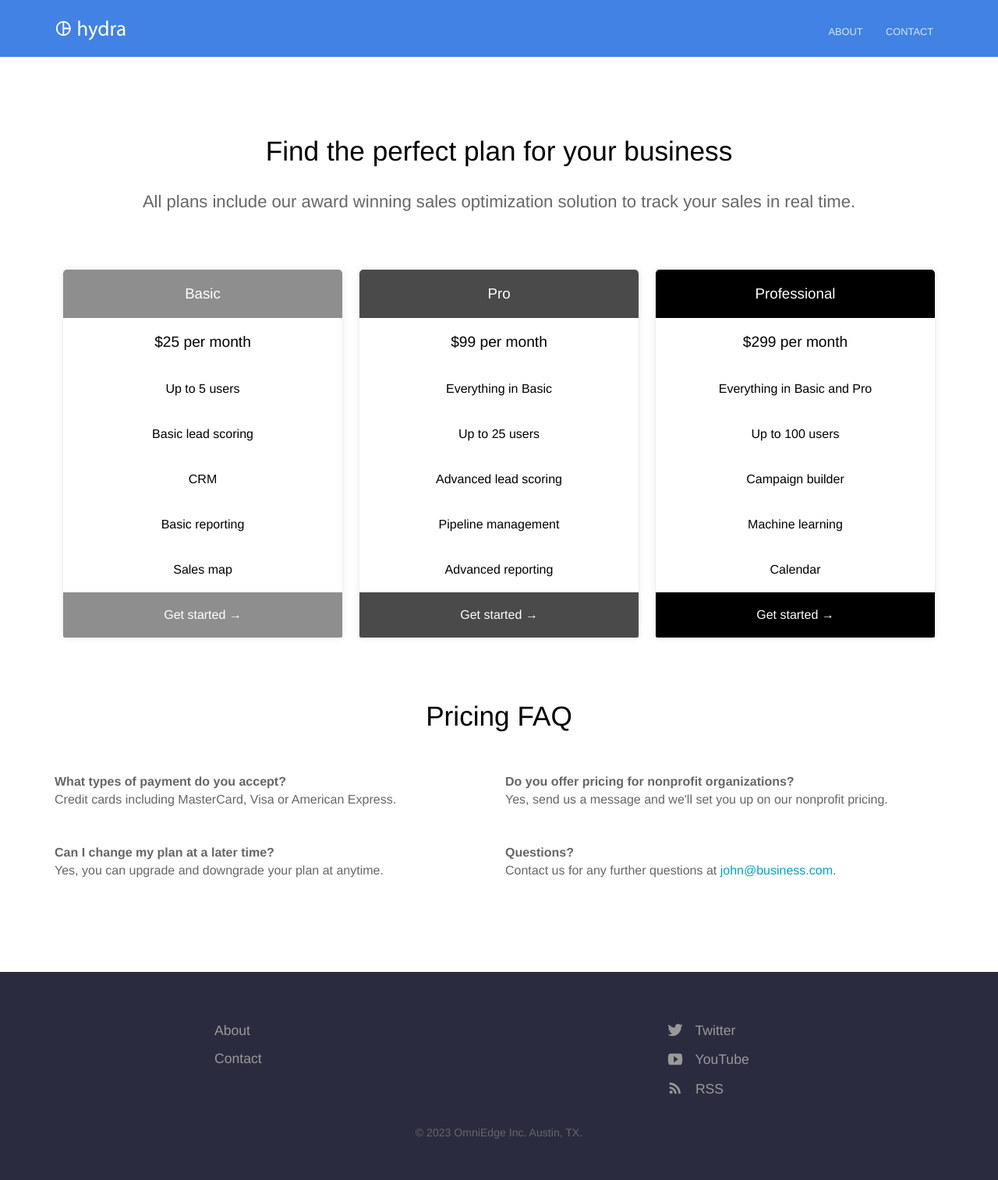
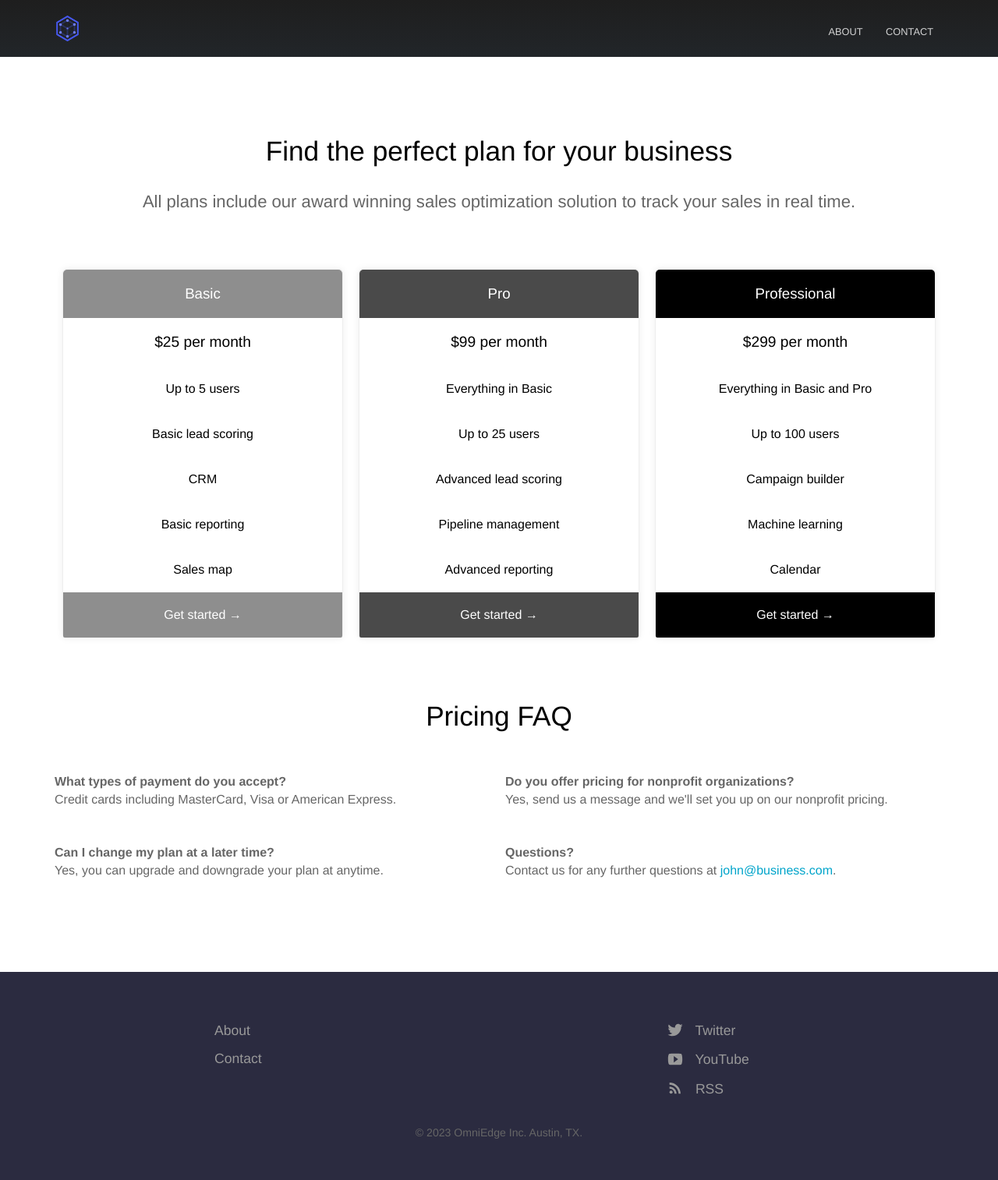
Before and after one commit to omniedgeio/omniedgeio.github.io, a Jekyll site: the page built from pricing.html, in a window 1280 px wide. Shown: the whole page at 78% size. Built offline with Jekyll 4.4.1, drawn with Linux system fonts in a browser that asks for light colours.

Commit message:
update logo

```diff
--- a/_config.yml
+++ b/_config.yml
@@ -9,7 +9,7 @@ google_maps_javascript_api_key:
 disqus_shortname:
 
 # Values for the jekyll-seo-tag gem (https://github.com/jekyll/jekyll-seo-tag)
-logo: /siteicon.png
+logo: images/logo.png
 description: Make tech to product
 author:
   name:
--- a/_layouts/default.html
+++ b/_layouts/default.html
@@ -23,7 +23,7 @@
 	<body>
 		<header>
 			<div class="container">
-				<div class="company-name"><a href="{{ site.baseurl }}/"><img src="{{ site.baseurl }}/images/logo.svg" alt="Hydra Logo" width="95" height="33" /></a></div>
+				<div class="company-name"><a href="{{ site.baseurl }}/"><img src="{{ site.baseurl }}/images/logo.png" alt="OmniEdgeLogo" width="95" height="33" /></a></div>
 				{% include navigation.html %}
 			</div>
 		</header>
--- a/_sass/variables.scss
+++ b/_sass/variables.scss
@@ -1,5 +1,5 @@
-$brand-color: #4182e4;
-$secondary-brand-color: #4182e4;
+$brand-color: #1E1E1E;
+$secondary-brand-color: #69b4ff;
 $middle-gradient-color: mix($brand-color, $secondary-brand-color, 95%);
 
 // Breakpoints
--- a/index.html
+++ b/index.html
@@ -4,8 +4,8 @@ description: Turn your technology into product fast.
 ---
 <section class="hero">
 	<div class="text-container">
-		<h1 class="editable">Industrial robotics and industrial internet of things  <strong>you'll ever need</strong></h1>
-		<p class="subtext editable">Build your robotics & IIoT product from zero with our expert advice.</p>
+		<h1 class="editable">Build your robotics & IIoT product from zero with our expert advice.</strong></h1>
+		<p class="subtext editable">With our more than 10 years worldwide experience.</p>
 		<div>
 			<img src="{{ site.baseurl }}/images/dashboard.png" alt="Screenshot" class="screenshot editable" />
 		</div>
@@ -32,7 +32,7 @@ description: Turn your technology into product fast.
 				<p>Remote connectivity solution for robotics machines, offering remote programming and remote process deployment.</p>
 			</div>
 			<div class="image">
-				<img src="{{ site.baseurl }}/images/jaybox.png" alt="Screenshot" class="screenshot editable" />
+				<img src="{{ site.baseurl }}/images/jaybox.jpg" alt="Screenshot" class="screenshot editable" />
 			</div>
 		</div>
 	</section>
```
Also changed, not shown: README.md, images/logo.png (added), 1 other file.
